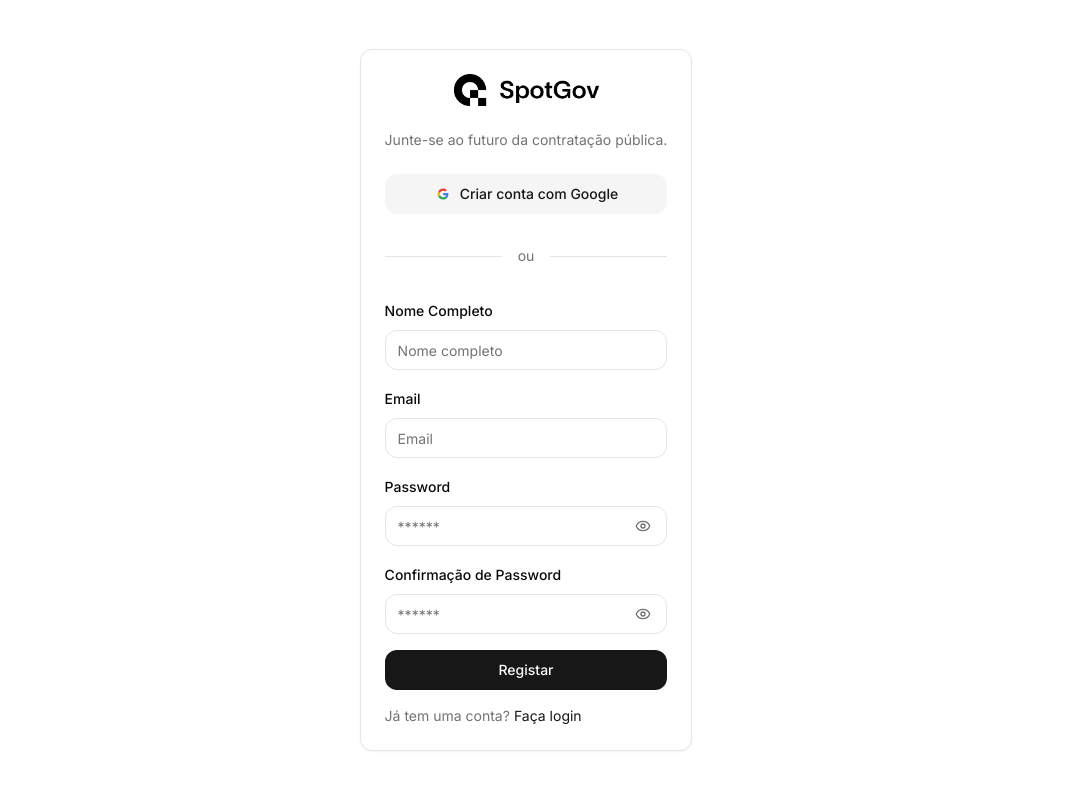
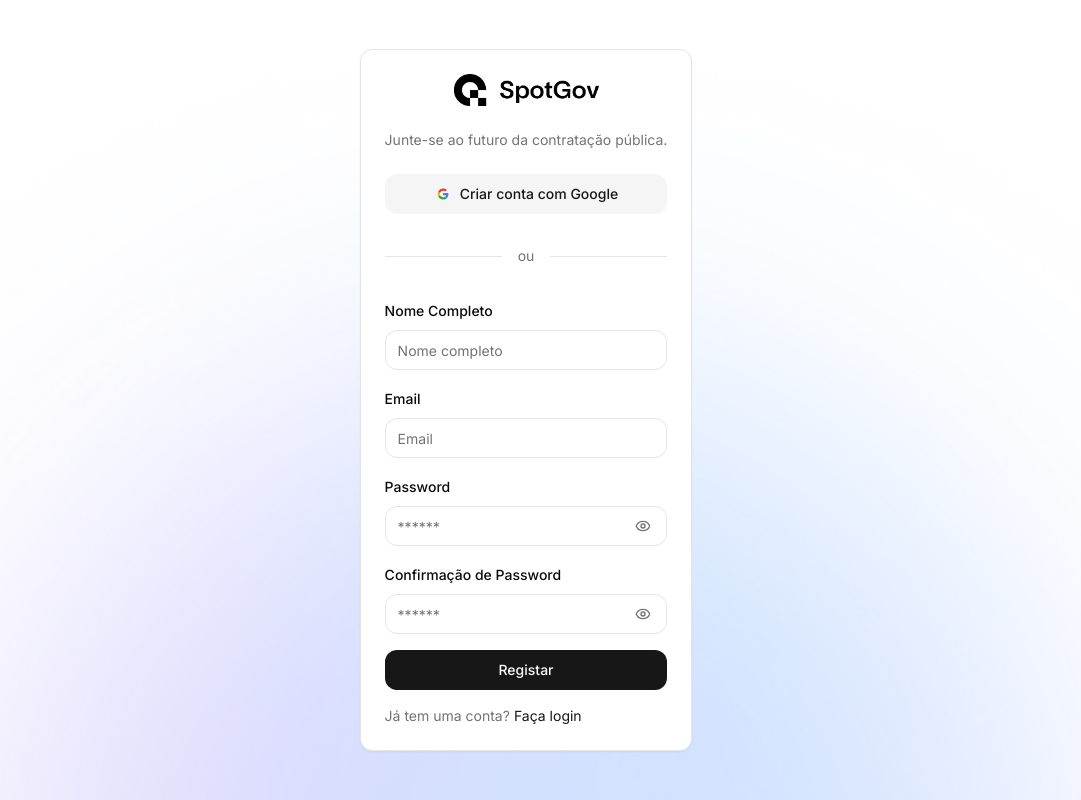
Before and after one commit to augustalabs/spotgov-v2, a Next.js app in the folder spotgov2/: page /auth/sign-up in a window 1280 px wide. Shown: the whole page, without its empty margins (114-1195 px from the left). Built offline with nearby package versions, Linux system fonts and the light colour scheme.

Commit message:
FIX: change some styling

```diff
--- a/spotgov2/app/auth/layout.tsx
+++ b/spotgov2/app/auth/layout.tsx
@@ -1,9 +1,20 @@
+import Image from "next/image";
+import backgroundImage from "@public/assets/background.jpg";
+
 export default function AuthLayout({
   children,
 }: {
   children: React.ReactNode;
 }) {
   return (
-    <div className="h-full flex items-center justify-center">{children}</div>
+    <div className="h-full flex items-center justify-center">
+      {children}
+      <Image
+        alt="background image"
+        fill
+        src={backgroundImage}
+        className="absolute top-0 left-0 -z-10 object-cover"
+      />
+    </div>
   );
 }
--- a/spotgov2/features/auth/components/card-form.tsx
+++ b/spotgov2/features/auth/components/card-form.tsx
@@ -27,7 +27,7 @@
   footerLinkHref,
 }: CardFormProps) => {
   return (
-    <Card>
+    <Card className="max-h-full overflow-auto">
       <CardHeader className="space-y-6">
         <CardTitle className="mx-auto">
           <Image alt="SpotGov Logo" src={logo} width={145} />
```
Also changed, not shown: spotgov2/public/assets/background.jpg (added).
